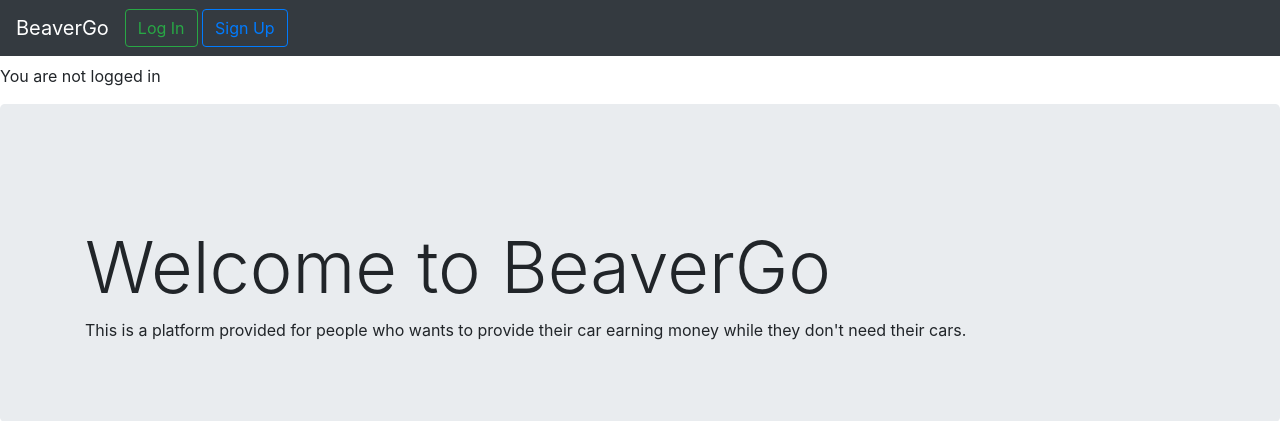
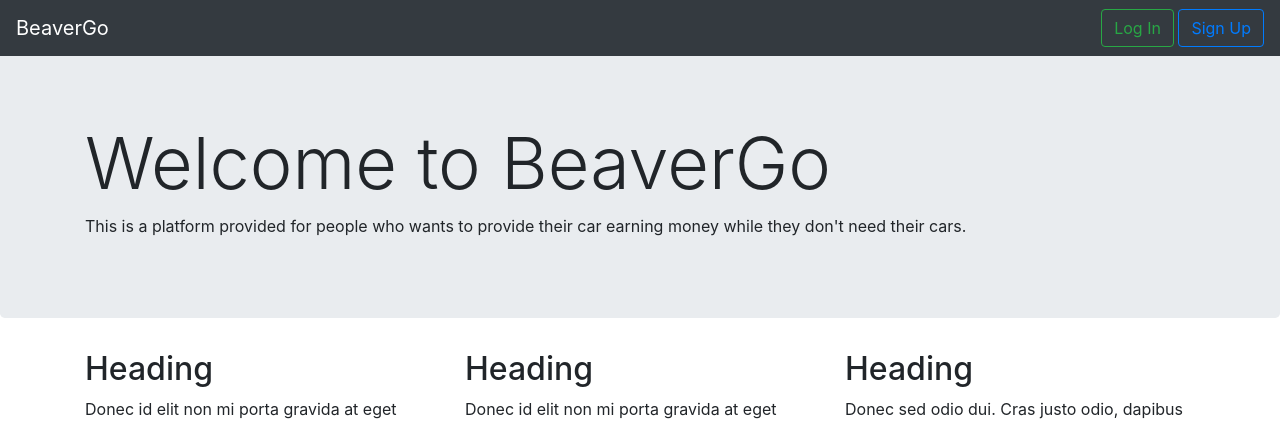
Before and after one commit to jshota/BeaverGo, a Django app: page / in a window 1280 px wide. Shown: the top 421 px of the page. Run offline with Django 3.2, Linux system fonts and the light colour scheme; some libraries are stand-ins or nearby versions.

Commit message:
Change: Home Page Interface

```diff
--- a/templates/home.html
+++ b/templates/home.html
@@ -8,16 +8,19 @@
 			<span class="navbar-toggler-icon"></span>
 			</button>
 			<div class="collapse navbar-collapse" id="navbarsExampleDefault">
+				<ul class="navbar-nav mr-auto">
+				</ul>
 				<form class="form-inline my-2 my-lg-0">
 					<div>
+						<font color="#FDF370">Hi {{ user.username }}!&nbsp;&nbsp;</font>
+						<font color="#B1AA4E">SSN: {{ user.ssn}}&nbsp;&nbsp;</font>
 						<a href="{% url 'logout' %}"><button class="btn btn-outline-success my-2 my-sm-0" type="button">Log Out</button></a>
 						<a href="{% url 'password_reset' %}"><button class="btn btn-outline-primary my-2 my-sm-0" type="button">Reset Password</button></a>
 					</div>
 				</form>
 			</div>
 		</nav>
-		Hi {{ user.username }}!
-		HI {{ user.ssn}}!
+
 	{% else %}
 		<nav class="navbar navbar-expand-md navbar-dark fixed-top bg-dark">
 			<a class="navbar-brand" href="/">BeaverGo</a>
@@ -25,6 +28,8 @@
 			<span class="navbar-toggler-icon"></span>
 			</button>
 			<div class="collapse navbar-collapse" id="navbarsExampleDefault">
+				<ul class="navbar-nav mr-auto">
+				</ul>
 				<form class="form-inline my-2 my-lg-0">
 					<div>
 						<a href="{% url 'login' %}"><button class="btn btn-outline-success my-2 my-sm-0" type="button">Log In</button></a>
@@ -33,7 +38,7 @@
 				</form>
 			</div>
 		</nav>
-		<p style="padding-top: 4rem">You are not logged in</p>
+		<!-- <p style="padding-top: 4rem">You are not logged in</p> -->
 	{% endif %}
 	<main role="main">
 		<!-- Main jumbotron for a primary marketing message or call to action -->
```
